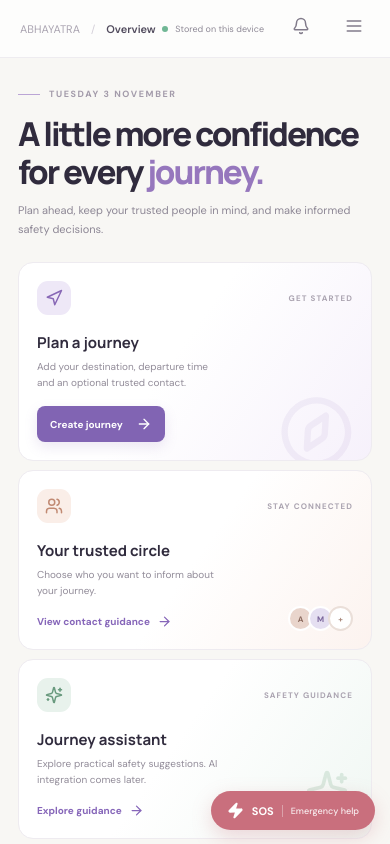
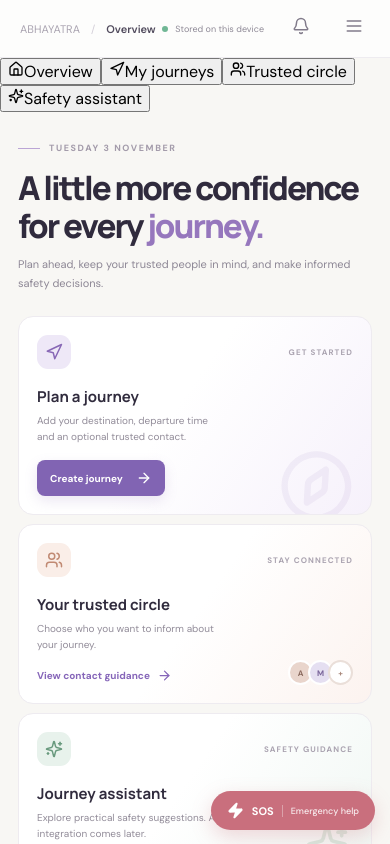
Before and after one commit to HarithaKongi/RideSakhi, a React (Vite) app: page / in a window 390 px wide. Both pictures are taken after a click on the button 354 px from the left and 28 px from the top of the page. Shown: the top 844 px of the page. Built offline with nearby package versions, Linux system fonts and the light colour scheme.

Commit message:
Add working mobile navigation

```diff
--- a/src/App.tsx
+++ b/src/App.tsx
@@ -50,6 +50,7 @@ function App() {
   const [contactPhone, setContactPhone] = useState("");
   const [notes, setNotes] = useState("");
   const [formError, setFormError] = useState("");
+  const [showMobileNav, setShowMobileNav] = useState(false);
 
   useEffect(() => {
     try {
@@ -144,8 +145,9 @@ function App() {
       <main className="main-area">
         <header className="topbar">
           <div className="breadcrumb"><span>ABHAYATRA</span><span className="slash">/</span><strong>{tab}</strong></div>
-          <div className="top-actions"><span className="secure-label"><span className="green-dot"/> Stored on this device</span><button className="icon-button" aria-label="Notifications"><Bell size={18}/></button><button className="mobile-menu" aria-label="Menu"><Menu size={20}/></button></div>
+          <div className="top-actions"><span className="secure-label"><span className="green-dot"/> Stored on this device</span><button className="icon-button" aria-label="Notifications"><Bell size={18}/></button><button className="mobile-menu" aria-label="Toggle navigation" aria-expanded={showMobileNav} onClick={() => setShowMobileNav(value => !value)}><Menu size={20}/></button></div>
         </header>
+        {showMobileNav && <nav className="mobile-nav">{nav.map(({label,icon:Icon})=><button key={label} className={tab===label?"active":""} onClick={()=>{setTab(label);setShowMobileNav(false);}}><Icon size={16}/>{label}</button>)}</nav>}
 
         <div className="content">
           <section className="welcome-row">
```
